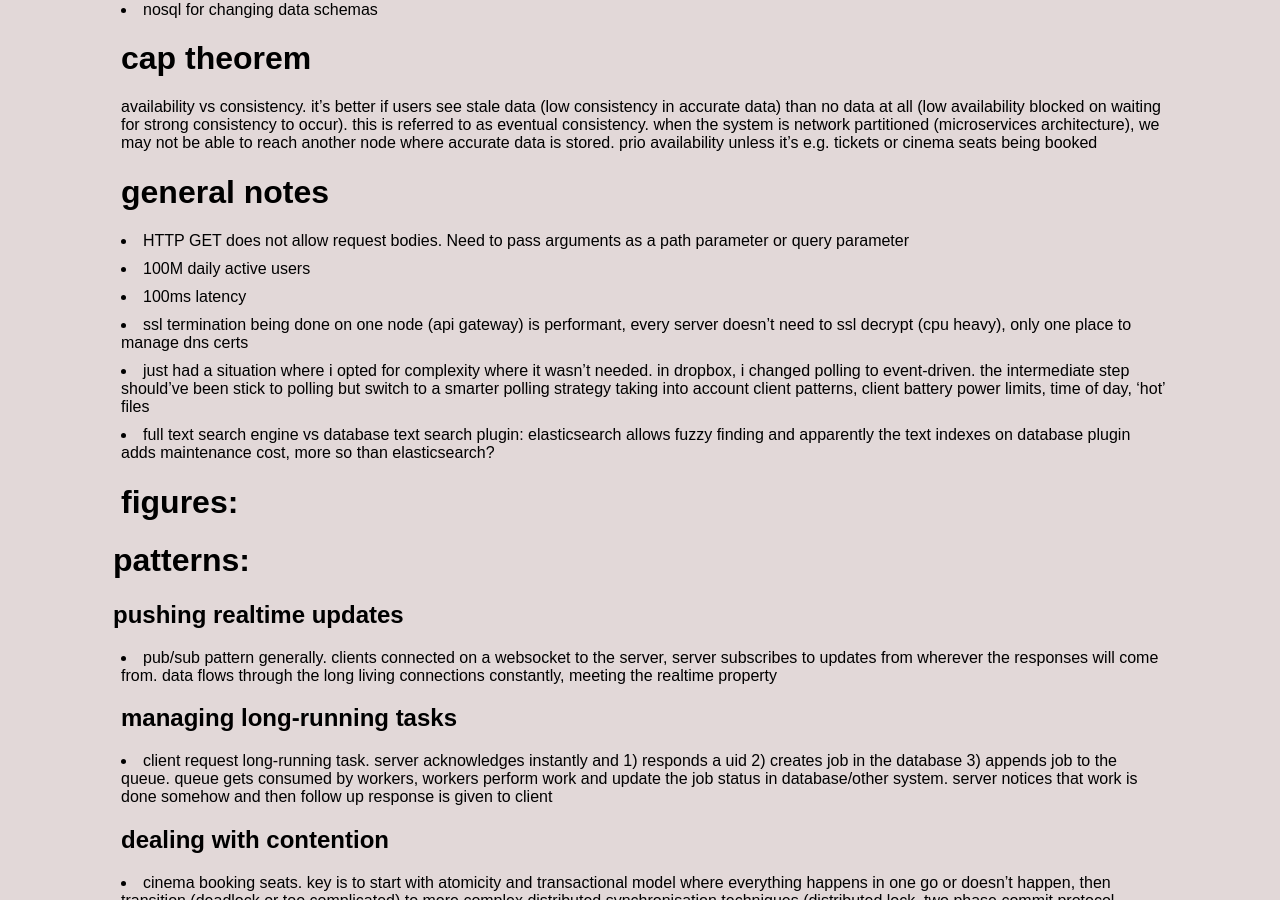
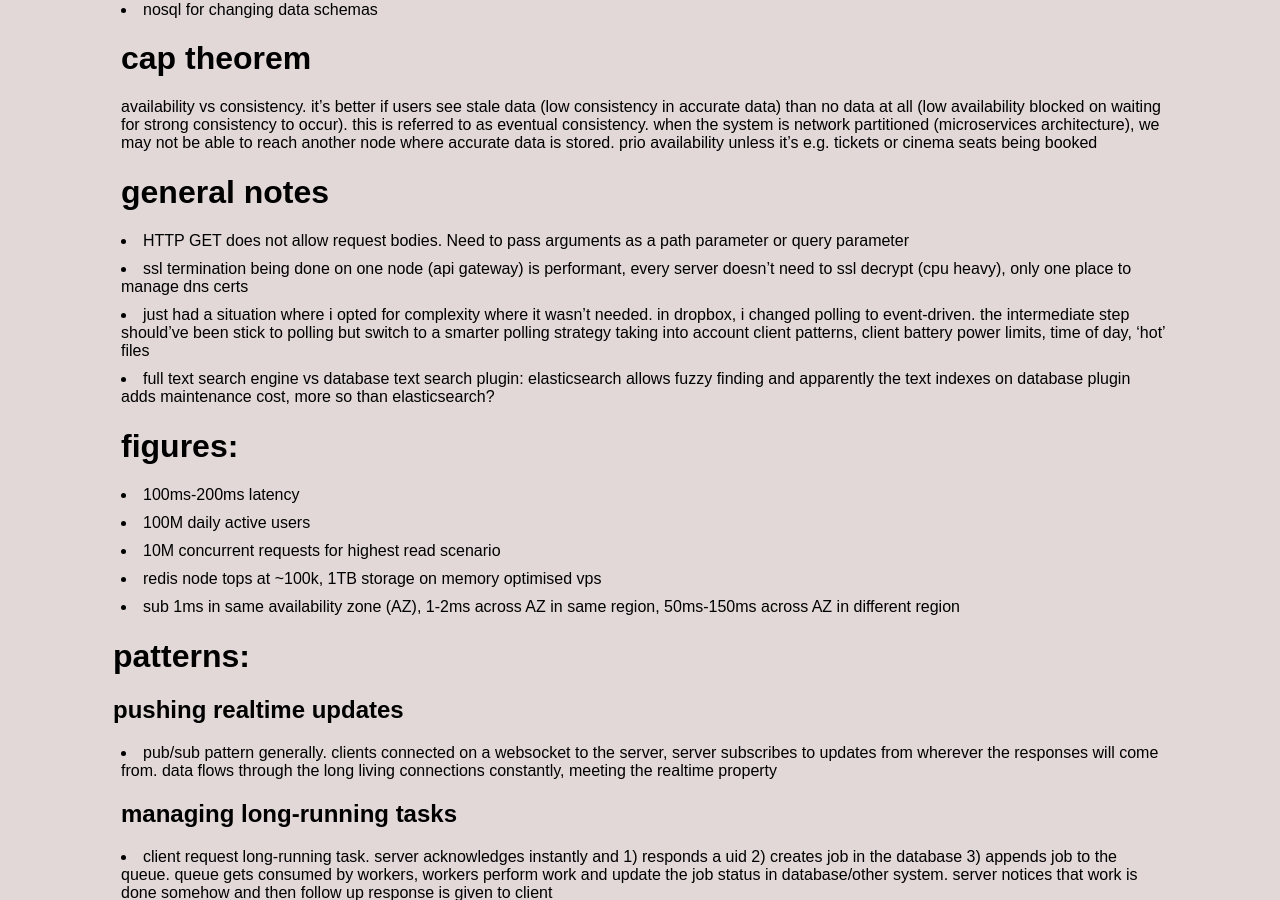
Before and after one commit to jsbaasi/jsbaasi.github.io, a Jekyll site: the page built from _posts/2026-06-06-system-design-notes.md, in a window 1280 px wide and 900 px high, scrolled down 1016 px. Built offline with Jekyll 4.4.1, drawn with Linux system fonts in a browser that asks for light colours.

Commit message:
vault backup: 2026-06-08 22:41:28

```diff
--- a/_posts/2026-06-06-system-design-notes.md
+++ b/_posts/2026-06-06-system-design-notes.md
@@ -28,12 +28,16 @@ permalink: /system-design-notes/
 availability vs consistency. it's better if users see stale data (low consistency in accurate data) than no data at all (low availability blocked on waiting for strong consistency to occur). this is referred to as eventual consistency. when the system is network partitioned (microservices architecture), we may not be able to reach another node where accurate data is stored. prio availability unless it's e.g. tickets or cinema seats being booked
 # general notes
 - HTTP GET does not allow request bodies. Need to pass arguments as a path parameter or query parameter
-- 100M daily active users
-- 100ms latency
 - ssl termination being done on one node (api gateway) is performant, every server doesn't need to ssl decrypt (cpu heavy), only one place to manage dns certs
 - just had a situation where i opted for complexity where it wasn't needed. in dropbox, i changed polling to event-driven. the intermediate step should've been stick to polling but switch to a smarter polling strategy taking into account client patterns, client battery power limits, time of day, 'hot' files
 - full text search engine vs database text search plugin: elasticsearch allows fuzzy finding and apparently the text indexes on database plugin adds maintenance cost, more so than elasticsearch?
 # figures:
+- 100ms-200ms latency
+- 100M daily active users
+- 10M concurrent requests for highest read scenario
+- redis node tops at ~100k, 1TB storage on memory optimised vps
+- sub 1ms in same availability zone (AZ), 1-2ms across AZ in same region, 50ms-150ms across AZ in different region
+
 
 # patterns:
 ## pushing realtime updates
```
